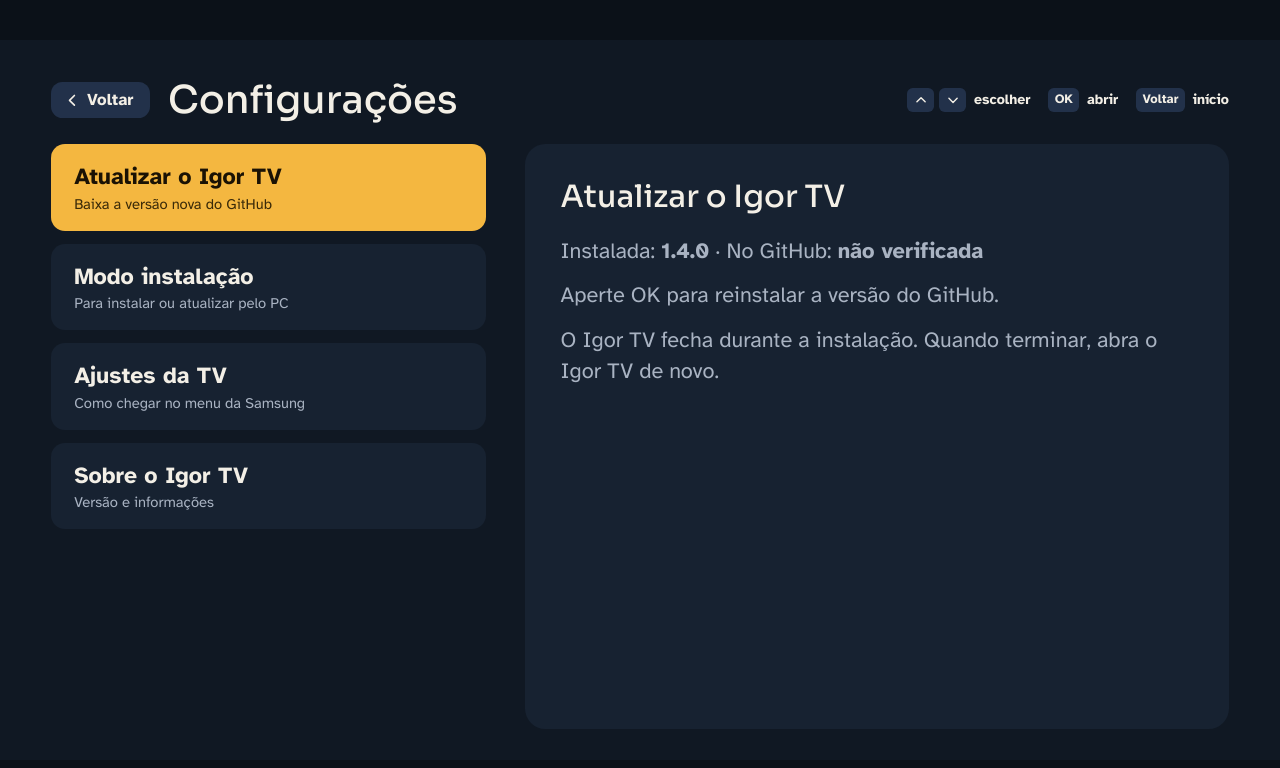
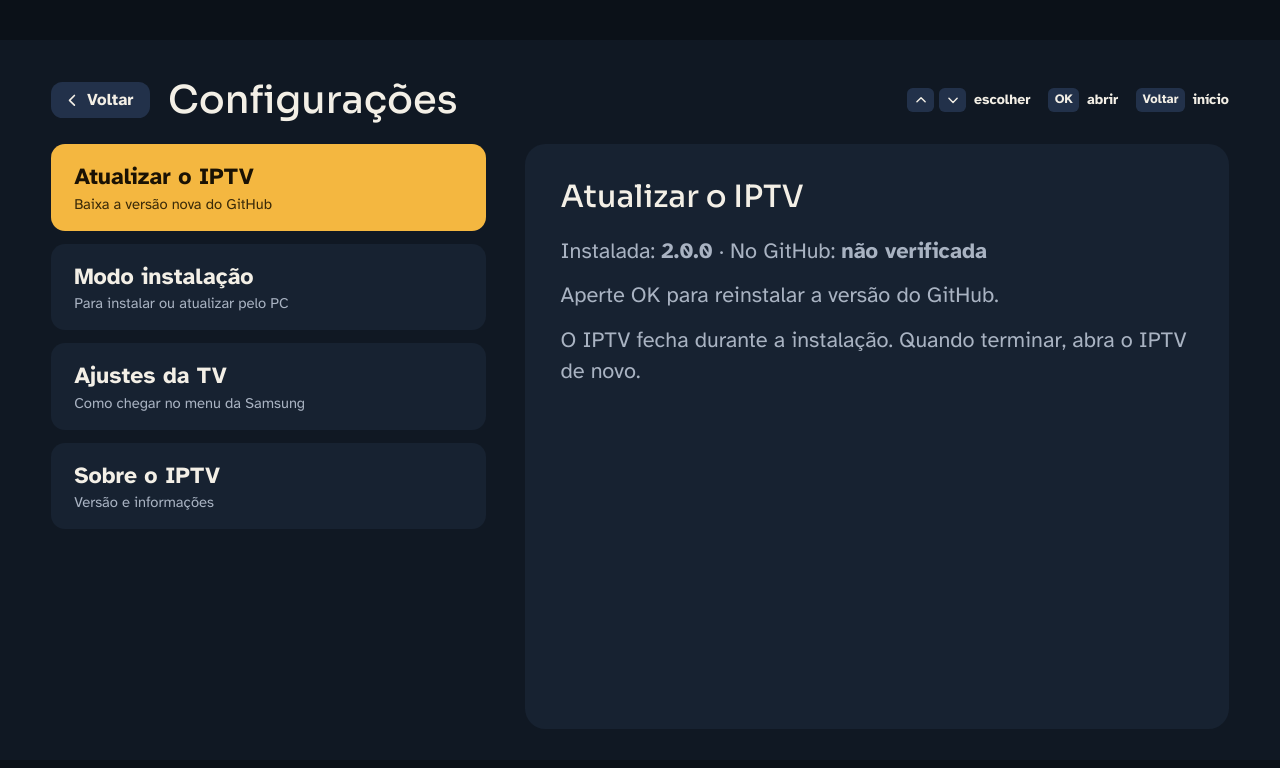
Before and after one commit to ipasetto/userpTv, a plain HTML site: page app/index.html in a window 1280 px wide. Both pictures are taken after a click on the element "Configurações". Drawn offline with Linux system fonts and the light colour scheme; no server answers.

Commit message:
Troca Igor TV por IPTV em tudo, com logo genérico
- nome visível, textos, título e instalador: IPTV
- ID interno novo: UserpTvApp.IPTV (a TV instala como app novo; o Igor TV
  antigo deve ser removido), chaves de dados iptv.*, variável USERPTV
- logo genérico: tela com play e ondas de sinal
- perfil de assinatura userptv (mesmo certificado), pacote dist\IPTV.wgt

Co-Authored-By: Claude Opus 5.5 <noreply@anthropic.com>

```diff
--- a/app/config.xml
+++ b/app/config.xml
@@ -1,10 +1,10 @@
 <?xml version="1.0" encoding="UTF-8"?>
-<widget xmlns="http://www.w3.org/ns/widgets" xmlns:tizen="http://tizen.org/ns/widgets" id="http://igortv.local/home" version="1.4.0" viewmodes="maximized">
-    <tizen:application id="IgorTVHome.IgorTV" package="IgorTVHome" required_version="2.3"/>
+<widget xmlns="http://www.w3.org/ns/widgets" xmlns:tizen="http://tizen.org/ns/widgets" id="http://userptv.local/iptv" version="2.0.0" viewmodes="maximized">
+    <tizen:application id="UserpTvApp.IPTV" package="UserpTvApp" required_version="2.3"/>
     <content src="index.html"/>
     <feature name="http://tizen.org/feature/screen.size.all"/>
     <icon src="icon.png"/>
-    <name>Igor TV</name>
+    <name>IPTV</name>
     <description>Tela inicial personalizada: favoritos, TV ao vivo e atalhos.</description>
     <access origin="*" subdomains="true"/>
     <tizen:privilege name="http://tizen.org/privilege/application.launch"/>
--- a/app/css/style.css
+++ b/app/css/style.css
@@ -1,4 +1,4 @@
-/* Igor TV — tela 1920x1080. Sem degradês: o navegador da TV desenha degradês grandes em blocos
+/* IPTV — tela 1920x1080. Sem degradês: o navegador da TV desenha degradês grandes em blocos
    e as emendas aparecem como listras verticais. Só cores sólidas. Navegador da TV (Tizen 4) é antigo:
    sem CSS grid, sem gap em flex, sem inset, sem aspect-ratio. Tudo em rem (1rem = 1/100 da largura do palco 16:9, ajustado por JS) e flexbox. */
 @font-face{font-family:"Atkinson";src:url(../fonts/atkinson-400.woff2) format("woff2");font-weight:400}
--- a/app/index.html
+++ b/app/index.html
@@ -3,7 +3,7 @@
 <head>
 <meta charset="utf-8">
 <meta name="viewport" content="width=1920, user-scalable=no">
-<title>Igor TV</title>
+<title>IPTV</title>
 <script>
   /* 1rem = 1/100 da largura do palco 16:9, que cabe inteiro em qualquer tela */
   (function () {
@@ -101,7 +101,7 @@
       <div class="hcard"><div class="keys"><span class="key big">OK</span></div><p>O botão do meio abre o que está em amarelo.</p></div>
       <div class="hcard"><div class="keys"><span class="key big">Voltar</span></div><p>Volta para a tela anterior. Na TV ao vivo, sai do canal.</p></div>
       <div class="hcard"><div class="keys"><span class="key big">1</span><span class="key big">2</span><span class="key big">3</span></div><p>Na TV ao vivo, digite o número do canal para ir direto.</p></div>
-      <div class="hcard"><div class="keys"><span class="key big" data-i="home"></span></div><p>A casinha abre o menu da Samsung. Para voltar aqui, escolha “Igor TV”.</p></div>
+      <div class="hcard"><div class="keys"><span class="key big" data-i="home"></span></div><p>A casinha abre o menu da Samsung. Para voltar aqui, escolha “IPTV”.</p></div>
       <div class="hcard"><div class="keys"><span class="key big">Favoritos</span></div><p>Em “Todos os apps”, escolha um app e aperte OK para adicionar ou tirar dos favoritos.</p></div>
     </div>
   </div>
--- a/app/js/app.js
+++ b/app/js/app.js
@@ -1,14 +1,14 @@
-/* Igor TV — tela inicial. Escrito para o navegador do Tizen 4 (Chromium antigo):
+/* IPTV — tela inicial. Escrito para o navegador do Tizen 4 (Chromium antigo):
    sem spread, sem optional chaining, sem CSS grid. */
 /* Se um ícone não carregar, tenta o próximo da lista; sem mais nenhum, remove a imagem e fica só o nome. */
-function igortvIco(img) {
+function iptvIco(img) {
   var alts = (img.getAttribute("data-alt") || "").split("|").filter(function (x) { return x; });
   if (alts.length) { img.setAttribute("data-alt", alts.slice(1).join("|")); img.src = alts[0]; }
   else if (img.parentNode) img.parentNode.removeChild(img);
 }
 (function () {
   "use strict";
-  var D = IGORTV;
+  var D = USERPTV;
   var NA_TV = typeof window.tizen !== "undefined";
   function $(id) { return document.getElementById(id); }
   function each(list, fn) { for (var i = 0; i < list.length; i++) fn(list[i], i); }
@@ -142,7 +142,7 @@ function igortvIco(img) {
   }
 
   /* Favoritos escolhidos pelo usuário, guardados na TV. Na primeira vez, usa os conhecidos que estiverem instalados. */
-  var FAVKEY = "igortv.favoritos";
+  var FAVKEY = "iptv.favoritos";
   function getFavIds() {
     try { var s = localStorage.getItem(FAVKEY); if (s) return JSON.parse(s); } catch (e) {}
     var ids = [];
@@ -237,7 +237,7 @@ function igortvIco(img) {
     var tag = a.sub ? '<span class="tag">' + a.sub + "</span>" : "";
     var ics = a.icons || [];
     function img(cls) {
-      return ics.length ? '<img class="' + cls + '" alt="" src="' + ics[0] + '" data-alt="' + ics.slice(1).join("|") + '" onerror="igortvIco(this)">' : "";
+      return ics.length ? '<img class="' + cls + '" alt="" src="' + ics[0] + '" data-alt="' + ics.slice(1).join("|") + '" onerror="iptvIco(this)">' : "";
     }
     var ico = img("logo"), icoS = img("logo-s");
     return '<span class="mark">' + ico + a.n + sub + '</span><span class="name">' + icoS + '<span class="t">' + a.n + tag +
@@ -345,14 +345,14 @@ function igortvIco(img) {
   try { lastCh = +localStorage.getItem("ultimoCanal") || 1; } catch (e) {}
   /* Lista de canais: lê canais.json do GitHub (dá para editar lá sem reinstalar o app).
      Sem internet ou com erro, usa a última lista que deu certo; sem ela, a lista que veio no app. */
-  var CANAIS_KEY = "igortv.canais";
+  var CANAIS_KEY = "iptv.canais";
   function validList(l) {
     if (!l || !l.length) return false;
     for (var i = 0; i < l.length; i++) if (!l[i] || !l[i].n || !l[i].url || !l[i].c) return false;
     return true;
   }
   /* Atalhos de sites: mesmo esquema dos canais (GitHub, depois última lista boa, depois a do app). */
-  var ATALHOS_KEY = "igortv.atalhos";
+  var ATALHOS_KEY = "iptv.atalhos";
   function validSites(l) {
     if (!l || typeof l.length !== "number") return false;
     for (var i = 0; i < l.length; i++) if (!l[i] || !l[i].n || !/^https?:\/\//.test(l[i].url || "")) return false;
@@ -612,16 +612,16 @@ function igortvIco(img) {
   /* ---------------- CONFIGURAÇÕES ---------------- */
   var PANELS = {
     instalar:
-      "<h2>Modo instalação</h2><p>Use só quando for instalar ou atualizar o Igor TV pelo computador.</p><ol>" +
+      "<h2>Modo instalação</h2><p>Use só quando for instalar ou atualizar o IPTV pelo computador.</p><ol>" +
       "<li>Aperte a casinha do controle e vá em <b>Apps</b>.</li>" +
       "<li>Digite <b>1 2 3 4 5</b> no controle.</li>" +
       "<li>Em “Host PC IP”, coloque <span class='ip'>" + D.ipDoPC + "</span> e aperte OK.</li>" +
       "<li>Segure o botão de energia até aparecer o logo da Samsung.</li></ol>" +
       "<p>Terminou? Repita os passos com <span class='ip'>127.0.0.1</span> para o YouTube sem anúncios voltar a funcionar.</p>",
-    tv: "<h2>Ajustes da TV</h2><p>Imagem, som, rede e atualização ficam no menu da Samsung.</p><ol><li>Aperte a <b>casinha</b> do controle.</li><li>Vá até a <b>engrenagem</b> (Configurações), no canto esquerdo.</li><li>Para voltar aqui, aperte a casinha e escolha <b>Igor TV</b>.</li></ol>",
+    tv: "<h2>Ajustes da TV</h2><p>Imagem, som, rede e atualização ficam no menu da Samsung.</p><ol><li>Aperte a <b>casinha</b> do controle.</li><li>Vá até a <b>engrenagem</b> (Configurações), no canto esquerdo.</li><li>Para voltar aqui, aperte a casinha e escolha <b>IPTV</b>.</li></ol>",
     sobre: ""
   };
-  /* ---------- atualizar o Igor TV pelo TizenBrew Installer ---------- */
+  /* ---------- atualizar o IPTV pelo TizenBrew Installer ---------- */
   var ultimaVersao = null;
   function checkUpdate(cb) {
     var x = new XMLHttpRequest();
@@ -632,14 +632,14 @@ function igortvIco(img) {
   }
   function updatePanel(msg) {
     var temNova = ultimaVersao && ultimaVersao !== D.versao;
-    return "<h2>Atualizar o Igor TV</h2><p>Instalada: <b>" + D.versao + "</b> · No GitHub: <b>" + (ultimaVersao || "não verificada") + "</b></p>" +
+    return "<h2>Atualizar o IPTV</h2><p>Instalada: <b>" + D.versao + "</b> · No GitHub: <b>" + (ultimaVersao || "não verificada") + "</b></p>" +
       "<p>" + (msg || (temNova ? "Tem versão nova. Aperte OK para atualizar." : "Aperte OK para reinstalar a versão do GitHub.")) + "</p>" +
-      "<p>O Igor TV fecha durante a instalação. Quando terminar, abra o Igor TV de novo.</p>";
+      "<p>O IPTV fecha durante a instalação. Quando terminar, abra o IPTV de novo.</p>";
   }
   var STATUS = {
     "installStatus.fetching": "Baixando do GitHub…", "installStatus.parsing": "Conferindo o pacote…",
-    "installStatus.resigning": "Preparando o pacote…", "installStatus.installing": "Instalando… o Igor TV vai fechar.",
-    "installStatus.installed": "Instalado! Abra o Igor TV de novo.",
+    "installStatus.resigning": "Preparando o pacote…", "installStatus.installing": "Instalando… o IPTV vai fechar.",
+    "installStatus.installed": "Instalado! Abra o IPTV de novo.",
     "errors.debuggingNotEnabled": "Não deu: o modo desenvolvedor precisa estar com o IP 127.0.0.1."
   };
   function setUpd(msg) { if (view === "settings") $("setpanel").innerHTML = updatePanel(msg); }
@@ -682,13 +682,13 @@ function igortvIco(img) {
   }
   function enterSettings() {
     show("settings");
-    PANELS.sobre = "<h2>Sobre o Igor TV</h2><p>Versão " + D.versao + "</p><p>" + installed.length +
+    PANELS.sobre = "<h2>Sobre o IPTV</h2><p>Versão " + D.versao + "</p><p>" + installed.length +
       " apps instalados encontrados.</p><p>" + (checked ? canais.length + " canais ao vivo funcionando." : "Canais ainda não verificados.") + "</p><p>Lista de canais: " + (D.fonteCanais || "do app") + ".</p>";
     var opts = [
-      ["atualizar", "Atualizar o Igor TV", "Baixa a versão nova do GitHub"],
+      ["atualizar", "Atualizar o IPTV", "Baixa a versão nova do GitHub"],
       ["instalar", "Modo instalação", "Para instalar ou atualizar pelo PC"],
       ["tv", "Ajustes da TV", "Como chegar no menu da Samsung"],
-      ["sobre", "Sobre o Igor TV", "Versão e informações"]
+      ["sobre", "Sobre o IPTV", "Versão e informações"]
     ];
     var box = $("setmenu"); box.innerHTML = "";
     var els = [];
--- a/app/js/data.js
+++ b/app/js/data.js
@@ -1,6 +1,6 @@
-/* Igor TV — dados editáveis. */
-var IGORTV = {
-  versao: "1.4.0",
+/* IPTV — dados editáveis. */
+var USERPTV = {
+  versao: "2.0.0",
   ipDoPC: "192.168.1.53",
 
   /* App que abre no botão YouTube: o TizenBrew, que carrega o TizenTube (sem anúncios). */
--- a/tools/gerar-canais.js
+++ b/tools/gerar-canais.js
@@ -3,11 +3,11 @@
 const fs = require("fs"), path = require("path"), vm = require("vm");
 const root = path.join(__dirname, "..");
 const ctx = {};
-vm.runInNewContext(fs.readFileSync(path.join(root, "app/js/data.js"), "utf8") + ";this.IGORTV = IGORTV;", ctx);
+vm.runInNewContext(fs.readFileSync(path.join(root, "app/js/data.js"), "utf8") + ";this.USERPTV = USERPTV;", ctx);
 const out = {
   comoEditar: "Cada canal: n = nome, c = tipo (vira uma aba no guia), url = endereço .m3u8, bg = cor do quadro. " +
     "Só transmissões oficiais e gratuitas. O app lê este arquivo toda vez que abre.",
-  canais: ctx.IGORTV.canais
+  canais: ctx.USERPTV.canais
 };
 fs.writeFileSync(path.join(root, "canais.json"), JSON.stringify(out, null, 2) + "\n", "utf8");
 console.log("canais.json com " + out.canais.length + " canais");
--- a/tools/serve.js
+++ b/tools/serve.js
@@ -11,4 +11,4 @@ http.createServer((req, res) => {
     res.writeHead(200, { "Content-Type": types[path.extname(file)] || "application/octet-stream" });
     res.end(data);
   });
-}).listen(8123, () => console.log("Igor TV em http://localhost:8123"));
+}).listen(8123, () => console.log("IPTV em http://localhost:8123"));
--- a/tools/tv-eval.js
+++ b/tools/tv-eval.js
@@ -1,6 +1,6 @@
-// Roda uma expressão JS dentro do Igor TV aberto na TV (modo depuração) e mostra o resultado.
+// Roda uma expressão JS dentro do IPTV aberto na TV (modo depuração) e mostra o resultado.
 // Uso: node tools/tv-eval.js <porta> "<expressão>"
-// Antes: sdb shell 0 debug IgorTVHome.IgorTV  →  sdb forward tcp:<porta> tcp:<porta>
+// Antes: sdb shell 0 debug UserpTvApp.IPTV  →  sdb forward tcp:<porta> tcp:<porta>
 const [port, expr] = process.argv.slice(2);
 (async () => {
   const list = await (await fetch(`http://127.0.0.1:${port}/json`)).json();
```
Also changed, not shown: .claude/launch.json, app/icon.png, 3 other files.
